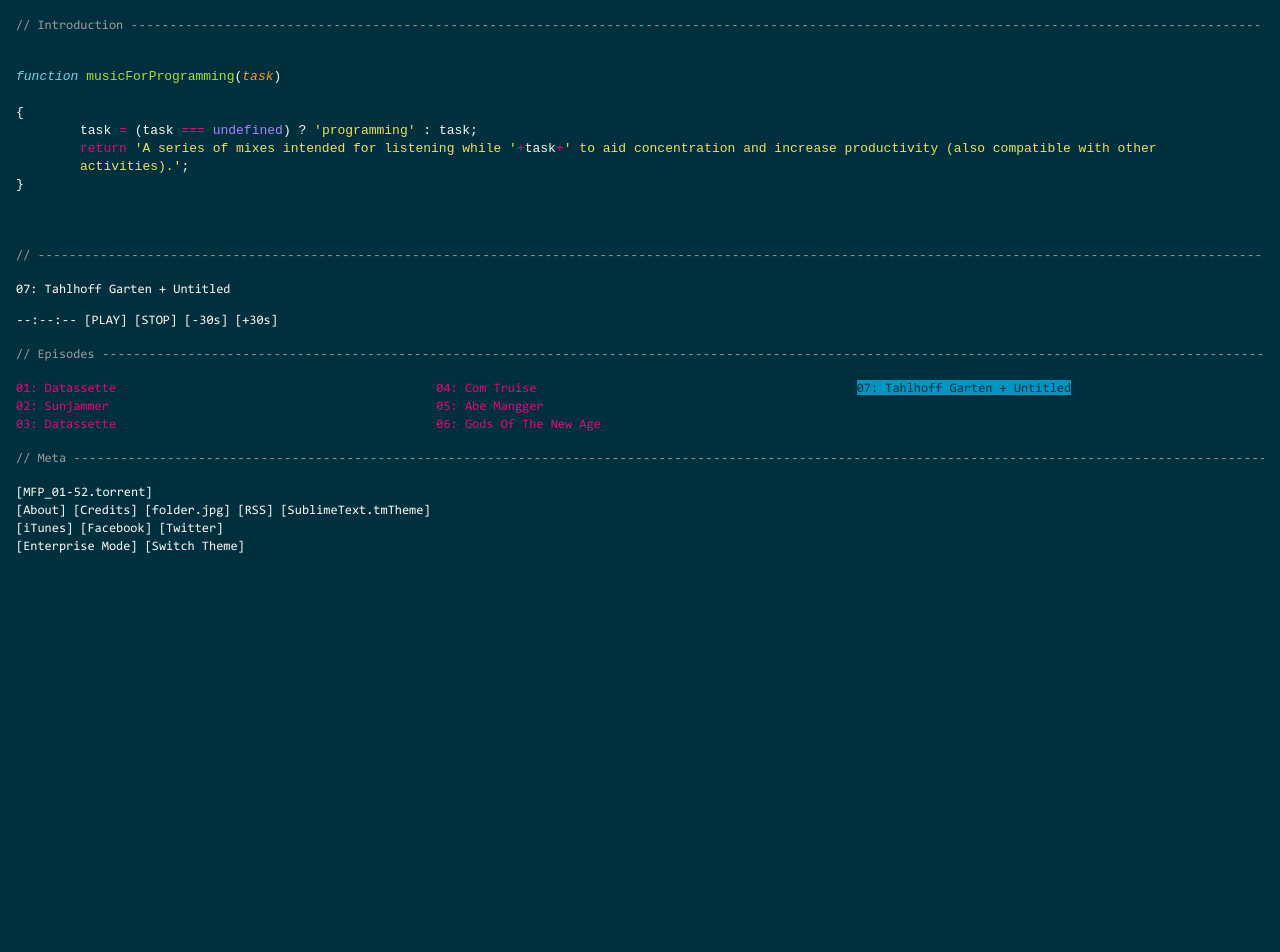
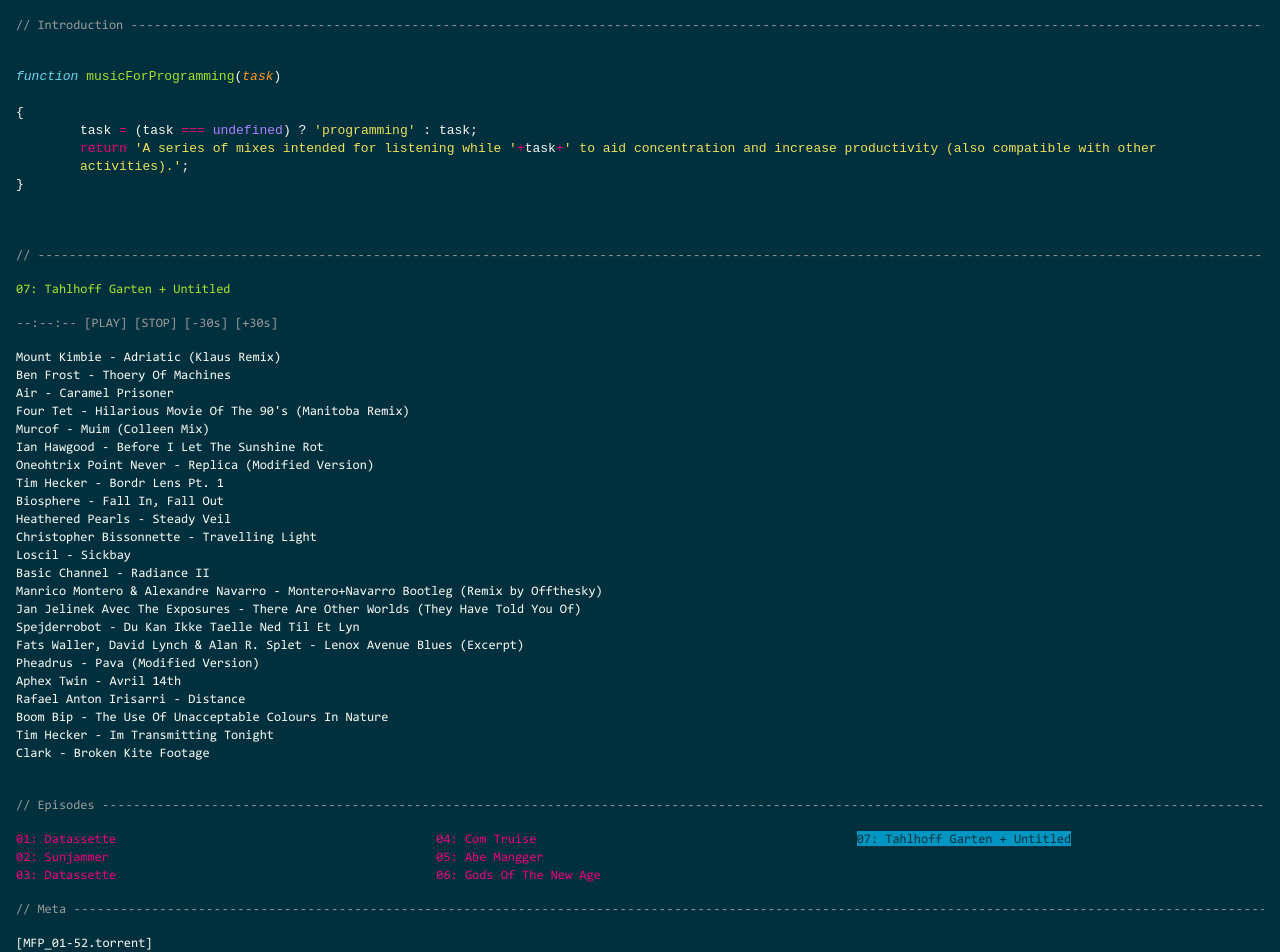
Before and after one commit to applejag/musicforprogramming.ipfs, a Svelte app: page / in a window 1280 px wide. Shown: the top 952 px of the page. Before the commit the page ends 800 px from the top, so only its background shows below. Built offline with nearby package versions, Linux system fonts and the light colour scheme.

Commit message:
Episode section

```diff
--- a/src/App.svelte
+++ b/src/App.svelte
@@ -6,6 +6,7 @@
     getEpisodeById,
     getLatestEpisode,
   } from "./episodes/EpisodeRepository";
+  import EpisodeSection from "./sections/EpisodeSection.svelte";
 
   const searchKeys = Array.from(
     new URLSearchParams(window.location.search).keys()
@@ -17,10 +18,7 @@
 
 <IntroSection />
 
-<Section>
-  <p>07: Tahlhoff Garten + Untitled</p>
-  <div>--:--:-- [PLAY] [STOP] [-30s] [+30s]</div>
-</Section>
+<EpisodeSection {currentEpisode} />
 
 <EpisodeListSection currentEpisodeId={currentEpisode.id} />
 
--- /dev/null
+++ b/src/sections/EpisodeSection.svelte
@@ -0,0 +1,37 @@
+<script lang="ts">
+  import type { EpisodeData } from "../episodes/EpisodeRepository";
+  import Section from "./Section.svelte";
+
+  export let currentEpisode: EpisodeData;
+
+  let notesLines = currentEpisode.notes.split("\n").map((o) => o.trim());
+</script>
+
+<Section>
+  <h2 class="episode-name">{currentEpisode.name}</h2>
+  <div class="audio-controls">--:--:-- [PLAY] [STOP] [-30s] [+30s]</div>
+  <p>
+    {#each notesLines as note}
+      {note}<br />
+    {/each}
+  </p>
+</Section>
+
+<style lang="scss">
+  @import "../styles/variables.scss";
+
+  h2 {
+    display: inline;
+    font-size: inherit;
+    font-weight: inherit;
+  }
+
+  .episode-name {
+    color: $palette_green;
+  }
+
+  .audio-controls {
+    margin: 1rem 0;
+    color: $palette_grey;
+  }
+</style>
--- a/src/sections/Section.svelte
+++ b/src/sections/Section.svelte
@@ -4,7 +4,11 @@
 
 <section>
   <div class="header">
-    // {title} --------------------------------------------------------------------------------------------------------------------------------------------------------------------------------------------------------------------------------------------
+    //
+    {#if title}
+      <h2>{title}</h2>
+    {/if}
+    --------------------------------------------------------------------------------------------------------------------------------------------------------------------------------------------------------------------------------------------
   </div>
   <div class="content">
     <slot />
@@ -14,6 +18,12 @@
 <style lang="scss">
   section {
     margin: 1rem;
+  }
+
+  h2 {
+    display: inline;
+    font-size: inherit;
+    font-weight: inherit;
   }
 
   .header {
```
